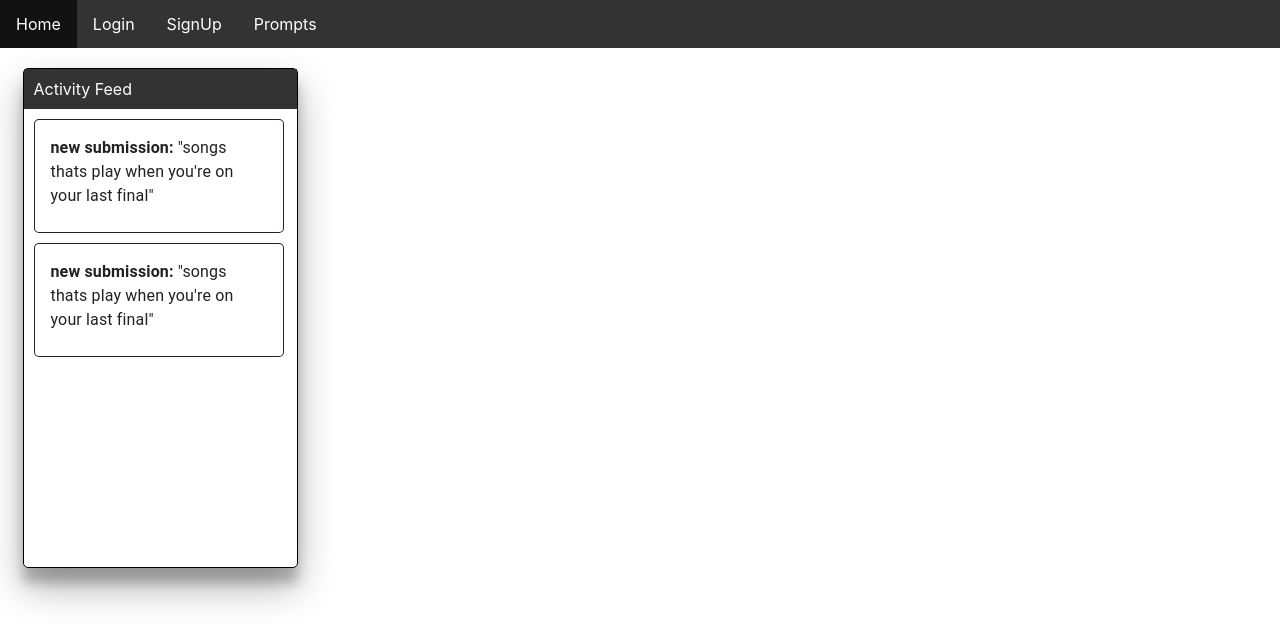
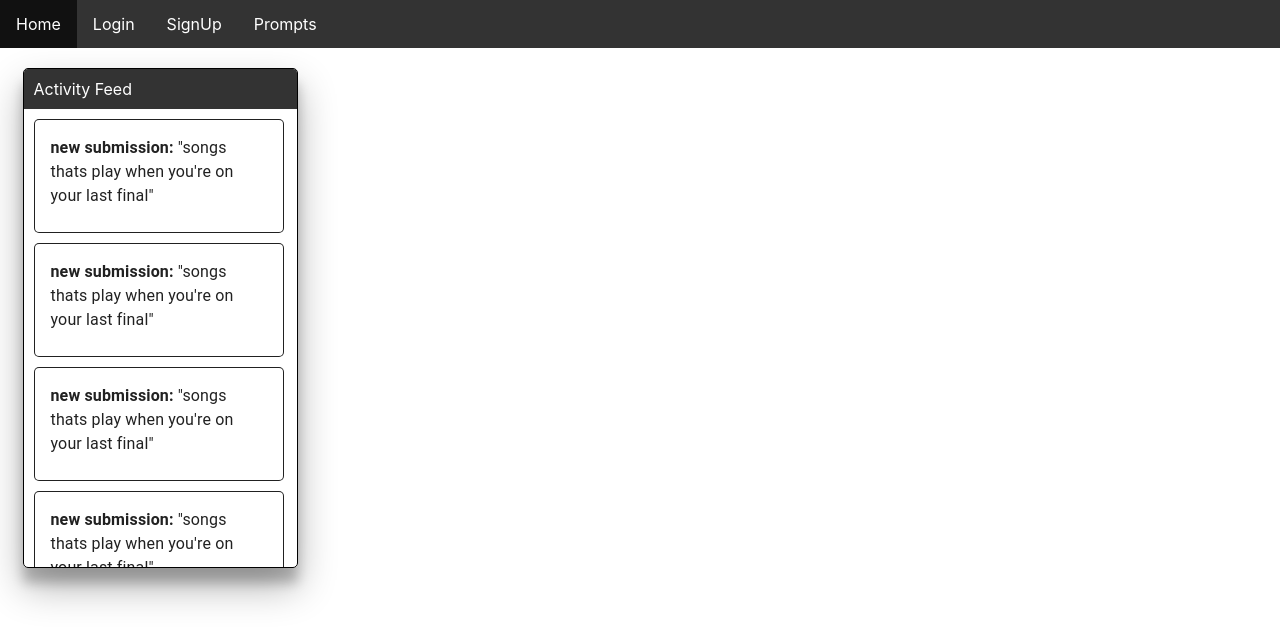
Before and after one commit to celinanperalta/CS-554-FP, a Next.js app in the folder src/client/: page /activityFeed in a window 1280 px wide. Shown: the top 644 px of the page. Built offline with nearby package versions, Linux system fonts and the light colour scheme.

Commit message:
update activity feed scrolling

```diff
--- a/src/client/pages/activityFeed.tsx
+++ b/src/client/pages/activityFeed.tsx
@@ -22,13 +22,15 @@ const useStyles = makeStyles({
     card: {
       maxWidth: 275,
       minHeight: 500,
+      maxHeight: 500,
       height: 'auto',
       marginLeft: 'auto',
       marginRight: 'auto',
       borderRadius: 5,
       border: '1px solid',
       justifyContent: 'center',
-      boxShadow: '0 19px 38px rgba(0,0,0,0.30), 0 15px 12px rgba(0,0,0,0.22);'
+      boxShadow: '0 19px 38px rgba(0,0,0,0.30), 0 15px 12px rgba(0,0,0,0.22);',
+      overflow: 'scroll'
     },
     titleHead: {
       borderBottom: '1px solid #1e8678',
@@ -71,6 +73,9 @@ const ActivityFeed = (props) => {
                 <p className={classes.feedHeader}>Activity Feed</p>
                 <ActivityFeedCard data={activity} />
                 <ActivityFeedCard data={activity} />
+                <ActivityFeedCard data={activity} />
+                <ActivityFeedCard data={activity} />
+                <ActivityFeedCard data={activity} />
             </Box>
         </Grid>
     )
```
